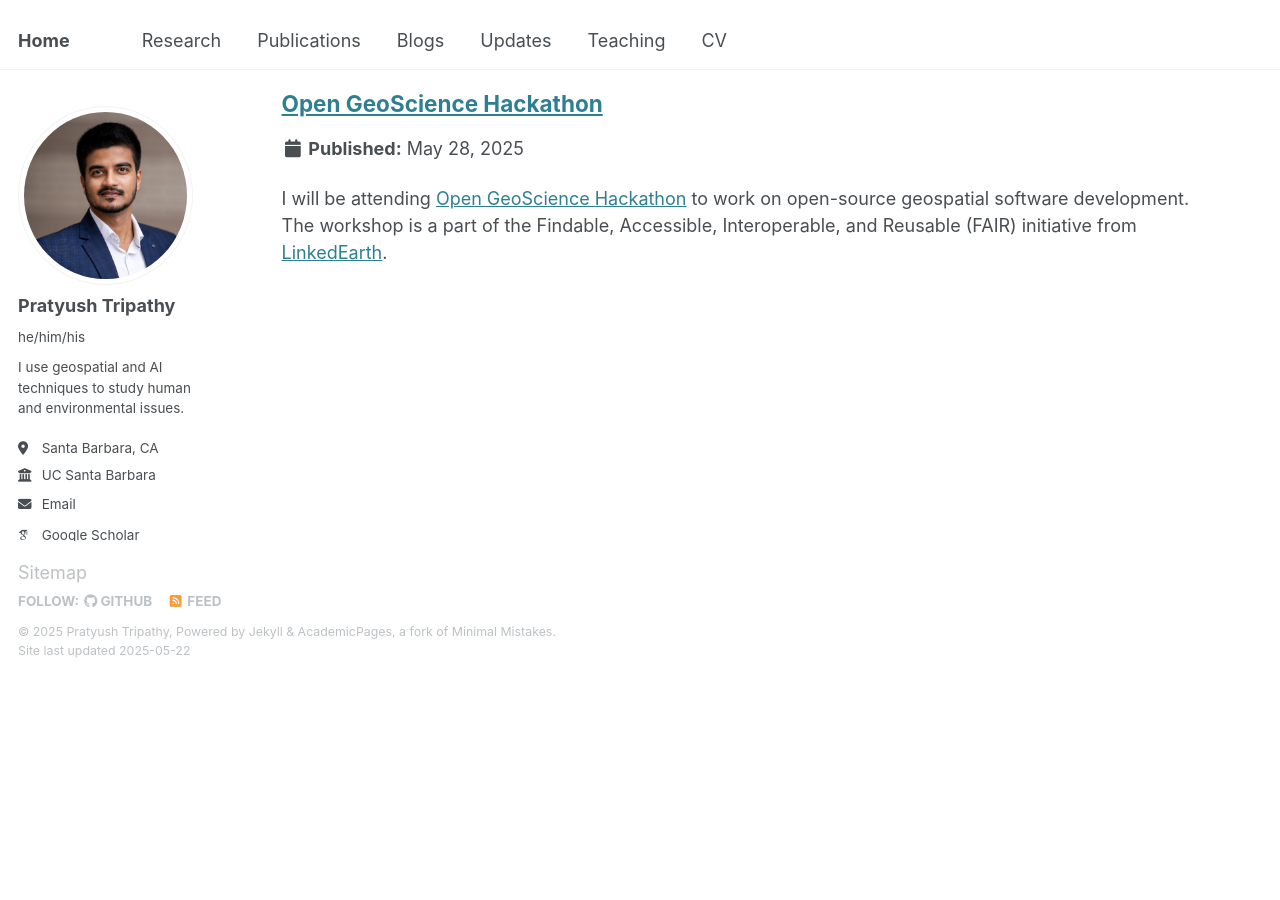
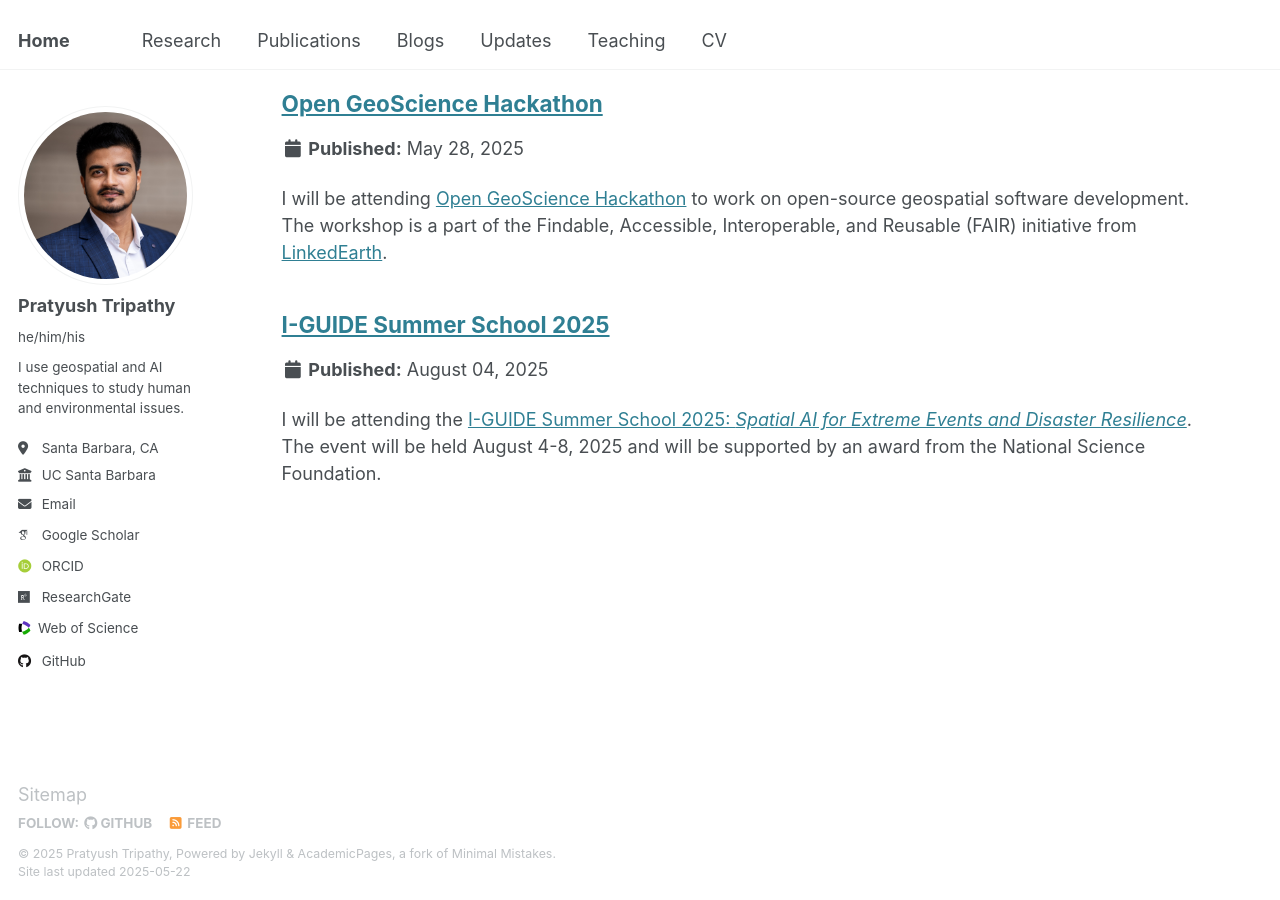
Before and after one commit to tripathyp/tripathyp.github.io, a Jekyll site: the page built from _pages/collection-archive.html, in a window 1280 px wide and 900 px high, scrolled down 1958 px. Built offline with Jekyll 4.4.1, drawn with Linux system fonts in a browser that asks for light colours; some web fonts are replaced; before the commit the page ends 2637 px from its top, so only the background shows below that.

Commit message:
added I-GUIDE summer school

```diff
--- /dev/null
+++ b/_updates/2025-05-22-iguide-disasterai.md
@@ -0,0 +1,12 @@
+---
+title: "I-GUIDE Summer School 2025"
+type: "Workshop"
+venue: "Boulder"
+date: 2025-08-04
+location: "CO, USA"
+---
+
+I will be attending the [I-GUIDE Summer School 2025:
+*Spatial AI for Extreme Events and Disaster Resilience*](https://i-guide.io/summer-school/summer-school-2025/summer-school-2025-call-for-participants/).
+The event will be held August 4-8, 2025 and will be supported by an award
+from the National Science Foundation.
```
Also changed, not shown: _updates/2025-04-25-tweeds.md (+1 -1 lines).
